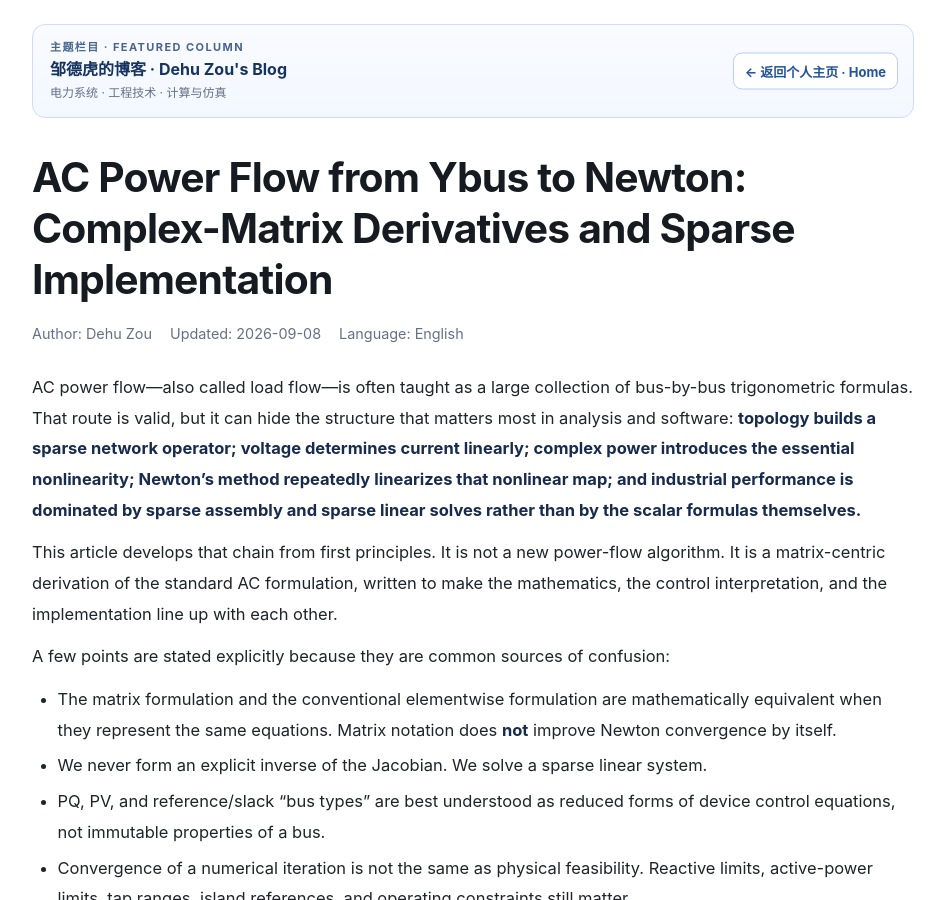
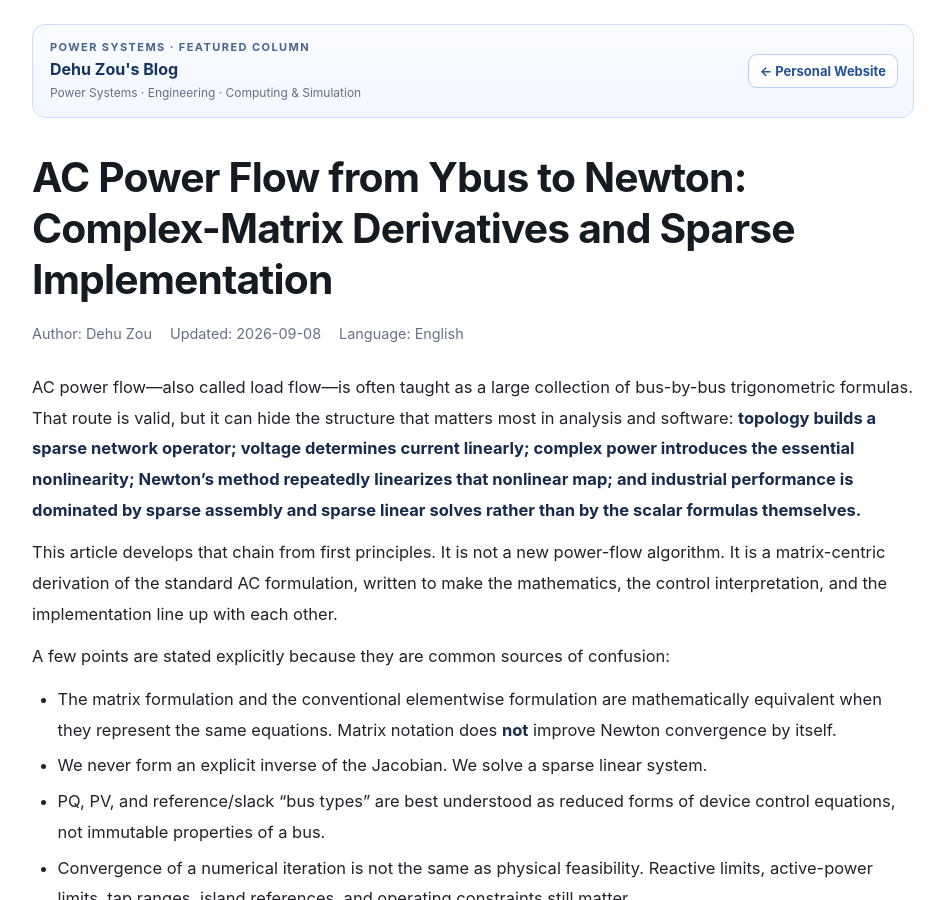
Before and after one commit to zoudehupowersystem/zoudehupowersystem.github.io, a Jekyll site: the page built from ac-power-flow-ybus-newton.md, in a window 1280 px wide and 900 px high. Shown: the whole window, without its empty margins (167-1112 px from the left). Built offline with Jekyll 4.4.1, drawn with Linux system fonts in a browser that asks for light colours.

Commit message:
Publish English AC power flow flagship article

```diff
--- a/_layouts/article.html
+++ b/_layouts/article.html
@@ -1,5 +1,5 @@
 <!DOCTYPE html>
-<html lang="zh-CN">
+<html lang="{{ page.lang | default: 'zh-CN' }}">
 <head>
   <meta charset="UTF-8" />
   <meta name="viewport" content="width=device-width, initial-scale=1.0" />
@@ -15,6 +15,7 @@
   <link rel="canonical" href="https://zoudehupowersystem.github.io{{ page.url }}" />
   <meta property="og:type" content="article" />
   <meta property="og:site_name" content="邹德虎 · Dehu Zou" />
+  <meta property="og:locale" content="{% if page.lang == 'en' %}en_US{% else %}zh_CN{% endif %}" />
   <meta property="og:title" content="{{ seo_title | escape }}" />
   <meta property="og:description" content="{{ seo_description | escape }}" />
   <meta property="og:url" content="https://zoudehupowersystem.github.io{{ page.url }}" />
@@ -278,12 +279,19 @@
 </head>
 <body>
   <div class="page">
-    <header class="blog-header" aria-label="博客主题栏目">
-      <div class="kicker">主题栏目 · FEATURED COLUMN</div>
-      <div class="brand">邹德虎的博客 · Dehu Zou's Blog</div>
-      <div class="topics">电力系统 · 工程技术 · 计算与仿真</div>
-      <a class="home" href="{{ '/' | relative_url }}">← 返回个人主页 · Home</a>
-    </header>
+    <header class="blog-header" aria-label="{% if page.lang == 'en' %}Power systems blog{% else %}博客主题栏目{% endif %}">
+    {% if page.lang == 'en' %}
+    <div class="kicker">POWER SYSTEMS · FEATURED COLUMN</div>
+    <div class="brand">Dehu Zou's Blog</div>
+    <div class="topics">Power Systems · Engineering · Computing &amp; Simulation</div>
+    <a class="home" href="{{ '/' | relative_url }}">← Personal Website</a>
+    {% else %}
+    <div class="kicker">主题栏目 · FEATURED COLUMN</div>
+    <div class="brand">邹德虎的博客 · Dehu Zou's Blog</div>
+    <div class="topics">电力系统 · 工程技术 · 计算与仿真</div>
+    <a class="home" href="{{ '/' | relative_url }}">← 返回个人主页 · Home</a>
+    {% endif %}
+  </header>
     <main class="article">
       {{ content }}
     </main>
--- a/sitemap.txt
+++ b/sitemap.txt
@@ -28,3 +28,4 @@ https://zoudehupowersystem.github.io/%E8%AE%A1%E7%AE%97%E6%9C%BA%E4%B8%AD%E7%9A%
 https://zoudehupowersystem.github.io/C%2B%2B%E4%BC%98%E5%8C%96%E6%8A%80%E6%9C%AF.html
 https://zoudehupowersystem.github.io/%E8%AE%A1%E7%AE%97%E6%9C%BA%E7%B3%BB%E7%BB%9F%E4%B9%8B%E6%97%85.html
 https://zoudehupowersystem.github.io/%E8%B0%88%E8%B0%88%E6%B1%87%E7%BC%96%E8%AF%AD%E8%A8%80.html
+https://zoudehupowersystem.github.io/ac-power-flow-ybus-newton.html
--- a/sitemap.xml
+++ b/sitemap.xml
@@ -90,4 +90,7 @@
   <url>
     <loc>https://zoudehupowersystem.github.io/%E8%B0%88%E8%B0%88%E6%B1%87%E7%BC%96%E8%AF%AD%E8%A8%80.html</loc>
   </url>
+  <url>
+    <loc>https://zoudehupowersystem.github.io/ac-power-flow-ybus-newton.html</loc>
+  </url>
 </urlset>
```
Also changed, not shown: other parts of _layouts/article.html (+1 -1 lines), index.html (+5 -2 lines), .github/workflows/publish-english-powerflow.yml (deleted).
